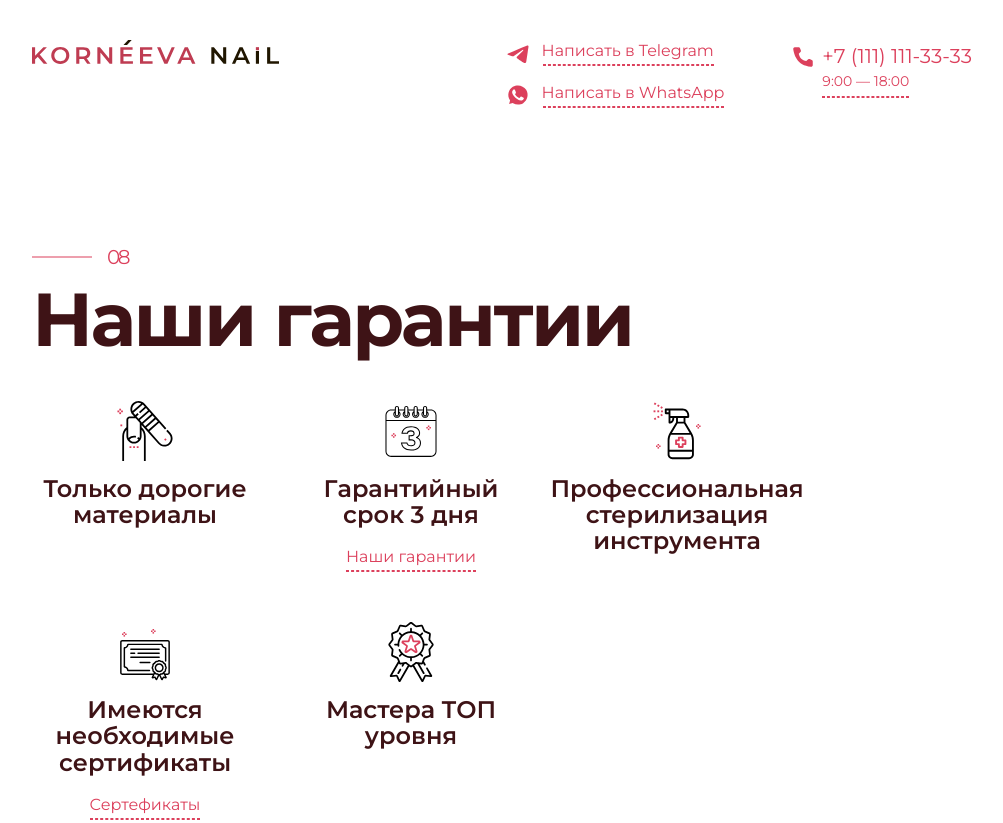
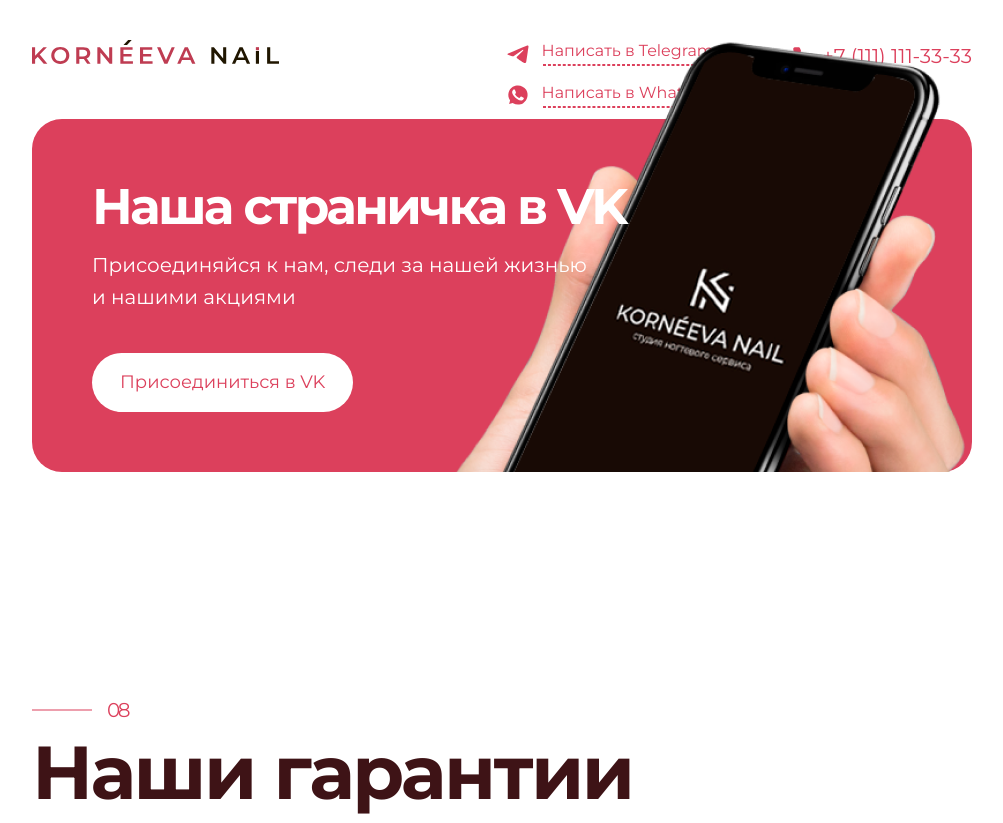
Before and after one commit to Anna-Anka/korneeva, a website: page app/index.html in a window 1280 px wide. Shown: the top 823 px of the page, without its empty margins (138-1141 px from the left). Drawn offline with nearby package versions, Linux system fonts and the light colour scheme; files that its build step writes are made by us from their sources.

Commit message:
added advertising

```diff
--- a/app/index.html
+++ b/app/index.html
@@ -45,6 +45,26 @@
 </header>
 
 <main class="main">
+    <section class="advertising">
+    <div class="advertising__container container">
+        <div class="advertising__wrapper">
+            <div class="advertising__content">
+                <h2 class="advertising__title title">
+                    Наша страничка в VK
+                </h2>
+                <div class="advertising__text">
+                    <p>
+                        Присоединяйся к нам, следи за нашей жизнью и нашими акциями
+                    </p>
+                </div>
+                <button class="advertising__button button" type="button">
+                    Присоединиться в VK
+                </button>
+            </div>
+            <div class="advertising__img" style="background-image: url('img/advertising.png')"></div>
+        </div>
+    </div>
+</section>
     <section class="guarantee section">
     <div class="container">
         <div class="title">
--- a/app/scss/_global.scss
+++ b/app/scss/_global.scss
@@ -5,6 +5,10 @@
     font-family: $montserrat, Arial, sans-serif;
     line-height: 1.6;
     background-color: $white;
+
+    @include mq("phone") {
+        font-size: 16px;
+    }
 }
 
 .container {
@@ -46,6 +50,7 @@
     color: $red-400;
     background-color: $white;
     padding: 15px;
+    font-size: 18px;
 
     &--border {
         color: $white;
--- /dev/null
+++ b/app/scss/home-page/_advertising.scss
@@ -0,0 +1,83 @@
+.advertising {
+    margin-bottom: 100px;
+
+    &__container {
+        @include mq("phone") {
+            padding: 0;
+        }
+    }
+
+    &__wrapper {
+        background-color: $red-400;
+        border-radius: 30px;
+        position: relative;
+        padding: 60px;
+        z-index: 10;
+
+        @include mq("phone") {
+            padding: 60px 19px 350px;
+        }
+    }
+
+    &__content {
+        max-width: 540px;
+        width: 100%;
+
+        @include mq("phone") {
+            max-width: 100%;
+        }
+    }
+
+    &__title {
+        color: $white;
+        margin-bottom: 15px;
+
+        @include mq("phone") {
+            margin-bottom: 20px;
+            font-size: 28px;
+        }
+    }
+
+    &__text {
+        margin-bottom: 40px;
+        color: $white;
+
+        p {
+            &:not(:last-child) {
+                margin-bottom: 10px;
+            }
+        }
+
+        @include mq("phone") {
+            margin-bottom: 30px;
+        }
+    }
+
+    &__button {
+        padding: 15px 28px;
+
+        @include mq("phone") {
+            width: 100%;
+        }
+    }
+
+    &__img {
+        position: absolute;
+        @include background;
+        bottom: 0;
+        z-index: -10;
+        height: 442px;
+        right: 170px;
+        max-width: 528px;
+        width: 100%;
+
+        @include mq("tablet") {
+            right: 0;
+        }
+
+        @include mq("phone") {
+           height: 301px;
+           border-radius: 30px;
+        }
+    }
+}
--- a/app/scss/home-page/_enroll.scss
+++ b/app/scss/home-page/_enroll.scss
@@ -11,9 +11,14 @@
         margin-bottom: 30px;
         color: $white;
 
+        @include mq("tablet") {
+            margin-bottom: 30px;
+        }
+
         @include mq("phone") {
             font-size: 28px;
             text-align: center;
+            margin-bottom: 20px;
         }
     }
 
--- a/app/scss/style.scss
+++ b/app/scss/style.scss
@@ -13,5 +13,6 @@
 
 
 //Home
+@import 'home-page/advertising';
 @import 'home-page/guarantee';
 @import 'home-page/enroll';
```
Also changed, not shown: app/html/home-page/_advertising.html (added, +20 -0 lines), app/html/index.html (+1 -0 lines), app/img/advertising.png (added).
